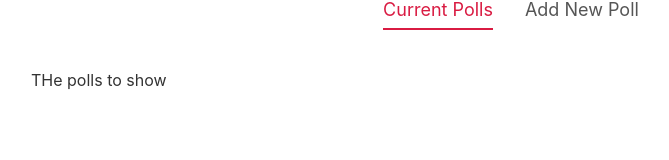
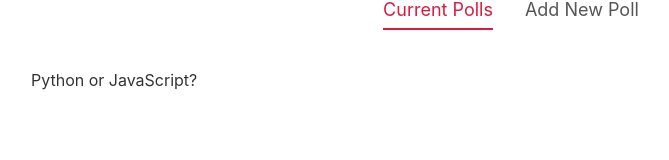
Before and after one commit to bineetNaidu/svelte-polls, a Svelte app: page / in a window 1280 px wide. Shown: the part 194-354 px from the top of the page, without its empty margins (129-798 px from the left). Built offline with nearby package versions, Linux system fonts and the light colour scheme.

Commit message:
add new polls

```diff
--- a/src/App.svelte
+++ b/src/App.svelte
@@ -3,10 +3,30 @@
   import Header from './Header.svelte';
   import Tabs from './Tabs.svelte';
   import CreatePollForm from './CreatePollForm.svelte';
+  import PollList from './PollList.svelte';
 
   // Tabs
   let items = ['Current Polls', 'Add New Poll'];
   let activeItem = 'Current Polls';
+
+  // polls
+  let polls = [
+    {
+      id: 1,
+      question: 'Python or JavaScript?',
+      answerA: 'Python',
+      answerB: 'JavaScript',
+      votesA: 9,
+      votesB: 15,
+    },
+  ];
+
+  // Functions
+  const handleAdd = (e) => {
+    const poll = e.detail;
+    polls = [poll, ...polls];
+    activeItem = 'Current Polls';
+  };
 </script>
 
 <style>
@@ -20,9 +40,9 @@
 <main>
   <Tabs {items} {activeItem} on:setTabs={(e) => (activeItem = e.detail)} />
   {#if activeItem === 'Current Polls'}
-    <p>THe polls to show</p>
+    <PollList {polls} />
   {:else if activeItem === 'Add New Poll'}
-    <CreatePollForm />
+    <CreatePollForm on:addPoll={handleAdd} />
   {/if}
 </main>
 <Footer />
--- a/src/CreatePollForm.svelte
+++ b/src/CreatePollForm.svelte
@@ -1,5 +1,8 @@
 <script>
+  import { createEventDispatcher } from 'svelte';
   import Button from './Button.svelte';
+
+  const dispatch = createEventDispatcher();
 
   let field = { question: '', answerA: '', answerB: '' };
   let errors = { question: '', answerA: '', answerB: '' };
@@ -31,7 +34,8 @@
 
     // add new poll
     if (valid) {
-      console.log(field);
+      let poll = { ...field, id: Math.random(), voteA: 0, voteB: 0 };
+      dispatch('addPoll', poll);
     }
   };
 </script>
--- /dev/null
+++ b/src/PollList.svelte
@@ -0,0 +1,18 @@
+<script>
+  export let polls = [];
+</script>
+
+<style>
+  .poll-list {
+    display: grid;
+    grid-template-columns: 1fr 1fr;
+    row-gap: 20px;
+    column-gap: 20px;
+  }
+</style>
+
+<div class="poll-list">
+  {#each polls as poll (poll.id)}
+    <div>{poll.question}</div>
+  {/each}
+</div>
```
